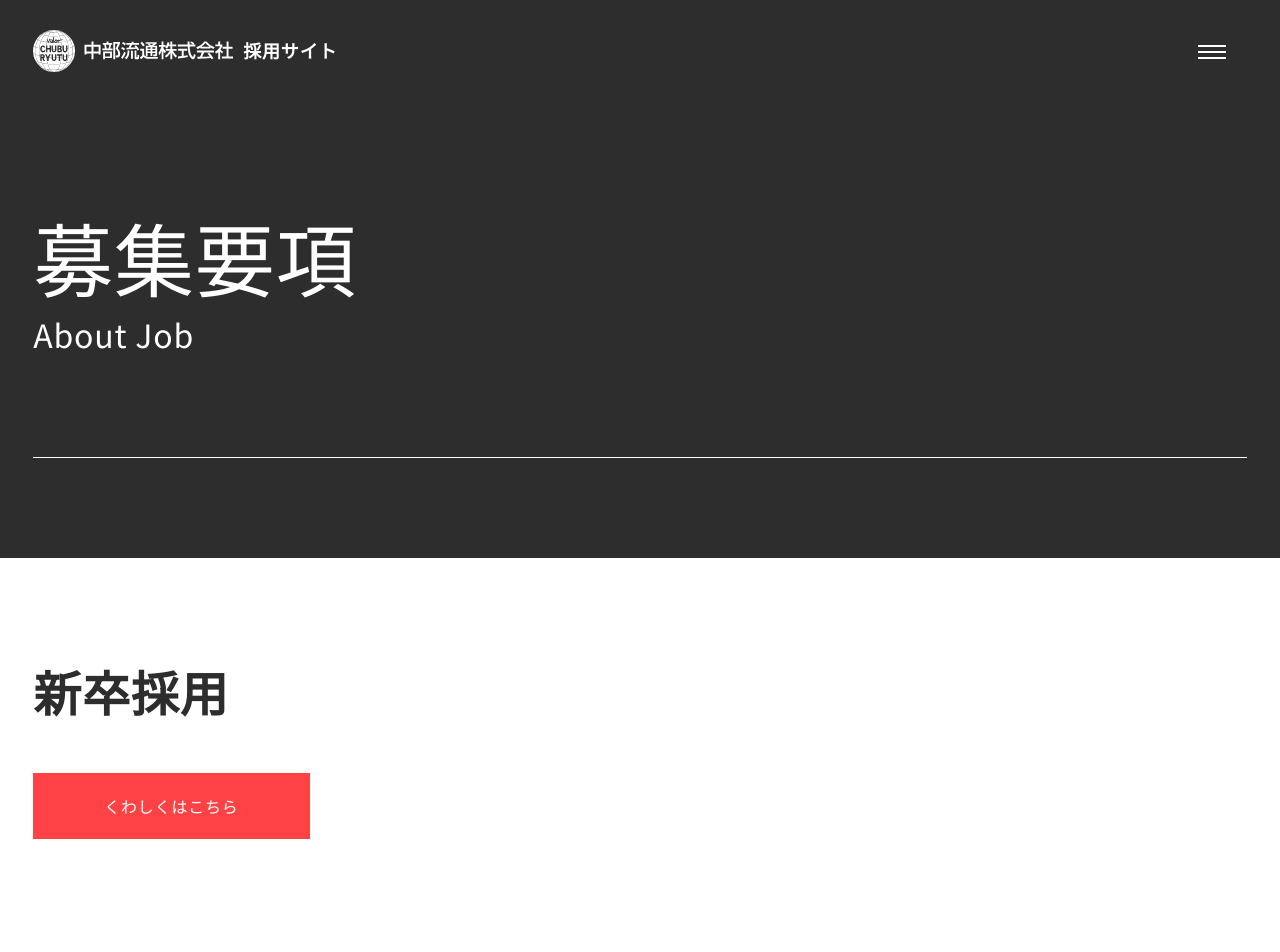
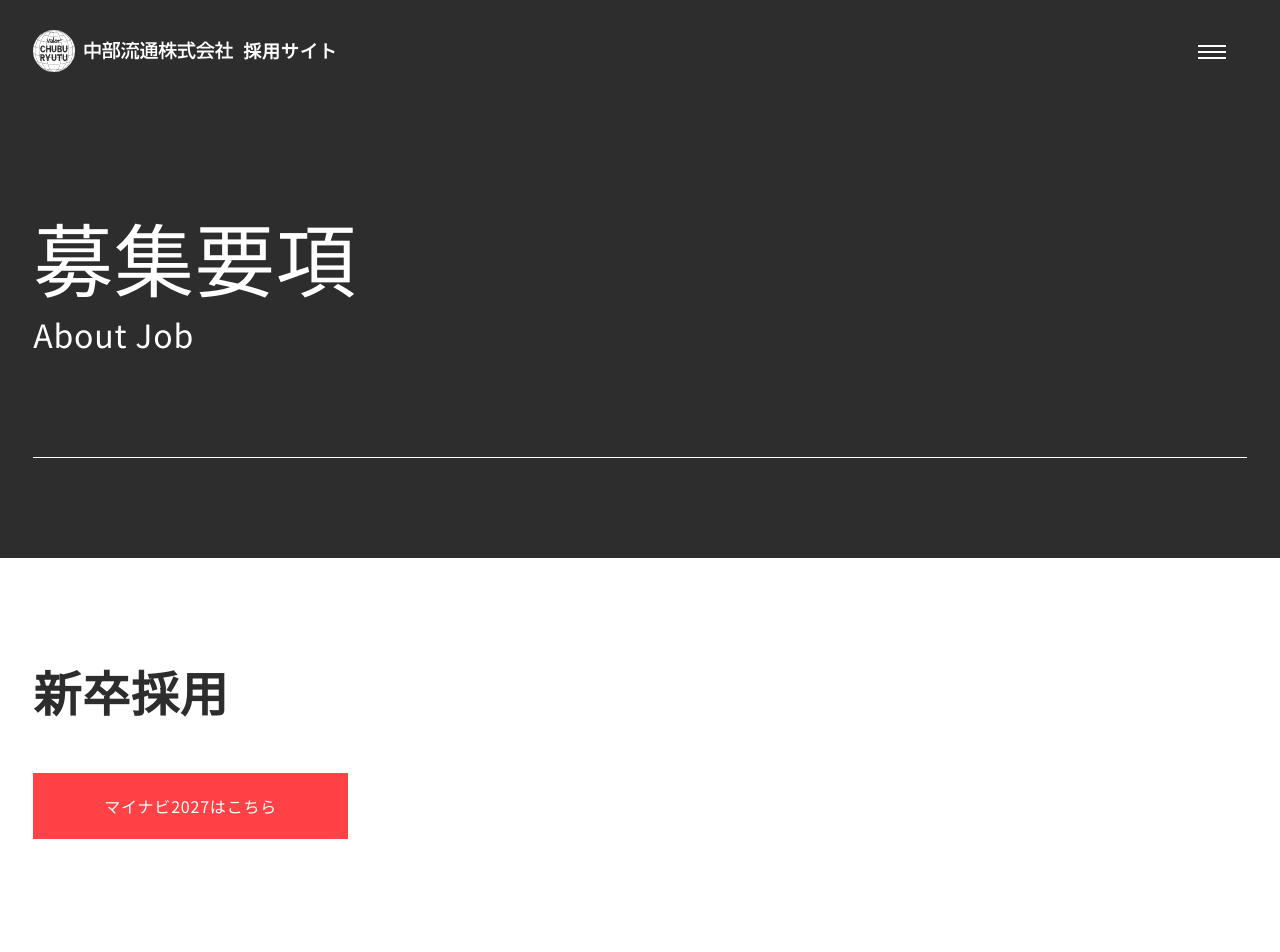
Before and after one commit to studiobydisc/chuburyutu-recruit, a Next.js app: page /job in a window 1280 px wide. Shown: the top 952 px of the page. Built offline with nearby package versions, Linux system fonts and the light colour scheme.

Commit message:
adjust link

```diff
--- a/app/_components/Footer/index.tsx
+++ b/app/_components/Footer/index.tsx
@@ -4,7 +4,10 @@ export default function Footer() {
   return (
     <footer className={styles.wrap}>
       <div className={styles.box}>
-        <a href="" className={styles.btn}>
+        <a
+          href="https://job.mynavi.jp/27/pc/search/corp69956/outline.html?msockid=36e9512a52ad66ed1b5544bc53576791"
+          className={styles.btn}
+        >
           エントリーする
         </a>
       </div>
--- a/app/_components/Menu/index.tsx
+++ b/app/_components/Menu/index.tsx
@@ -50,7 +50,11 @@ export default function Menu() {
             </a>
           </li>
           <li className={styles.item}>
-            <a href="" className={styles.btn} onClick={close}>
+            <a
+              href="https://job.mynavi.jp/27/pc/search/corp69956/outline.html?msockid=36e9512a52ad66ed1b5544bc53576791"
+              className={styles.btn}
+              onClick={close}
+            >
               エントリー
             </a>
           </li>
--- a/app/_components/TopJobDesc/index.tsx
+++ b/app/_components/TopJobDesc/index.tsx
@@ -9,7 +9,10 @@ export default function TopJobDesc() {
             <h2>募集要項</h2>
           </div>
           <div className={styles.item}>
-            <a href="" className={styles.link}>
+            <a
+              href="https://job.mynavi.jp/27/pc/search/corp69956/outline.html?msockid=36e9512a52ad66ed1b5544bc53576791"
+              className={styles.link}
+            >
               <span className={styles.text}>新卒採用の方はこちら</span>
             </a>
             <a href="" className={styles.link}>
--- a/app/job/page.tsx
+++ b/app/job/page.tsx
@@ -1,6 +1,5 @@
 import styles from "./page.module.css";
 import PageTitle from "../_components/PageTitle";
-import Image from "next/image";
 
 export default function Job() {
   return (
@@ -10,8 +9,11 @@ export default function Job() {
       </div>
       <section className={`${styles.wrap} top_header_trigger`}>
         <h2>新卒採用</h2>
-        <a href="" className={styles.btn}>
-          くわしくはこちら
+        <a
+          href="https://job.mynavi.jp/27/pc/search/corp69956/outline.html?msockid=36e9512a52ad66ed1b5544bc53576791"
+          className={styles.btn}
+        >
+          マイナビ2027はこちら
         </a>
       </section>
       <section className={styles.wrap}>
```
